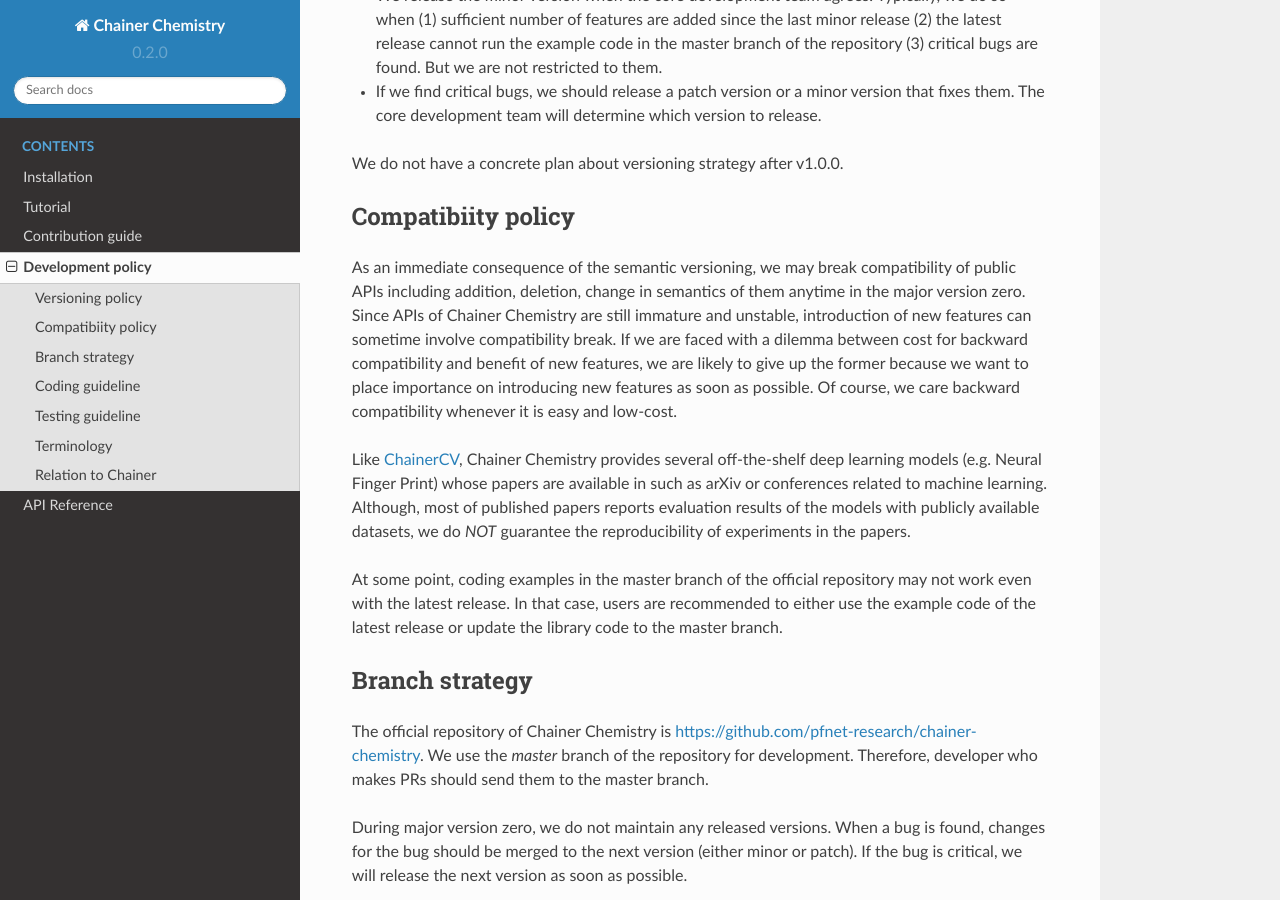
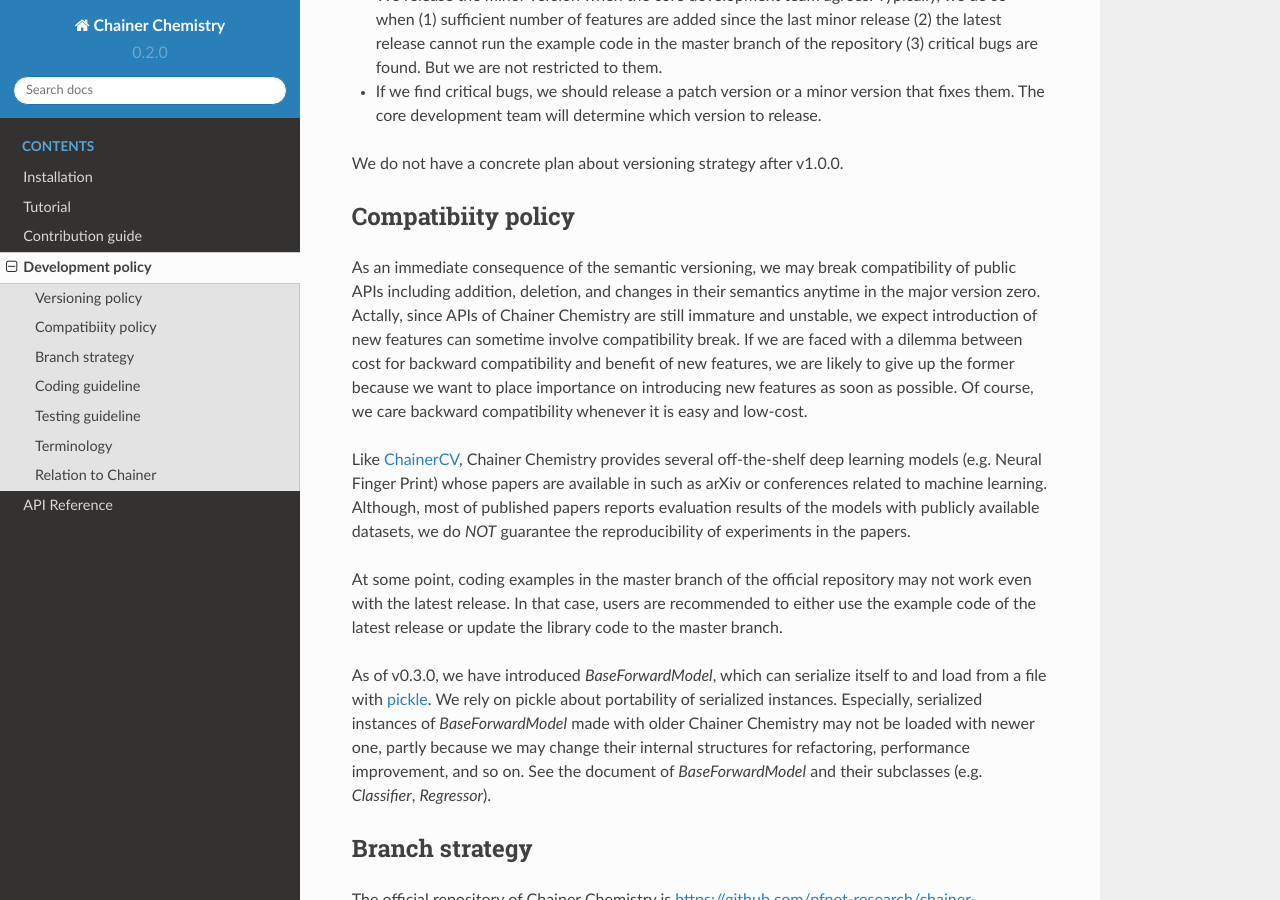
Before and after one commit to chainer/chainer-chemistry, a Sphinx documentation site: the page built from docs/source/development.rst, in a window 1280 px wide and 900 px high, scrolled down 520 px. Built offline with Sphinx 7.4.7 and the Read the Docs theme 2.0.0, drawn with Linux system fonts in a browser that asks for light colours.

Commit message:
Add a paragraph on model prtability to the development policy

```diff
--- a/docs/source/development.rst
+++ b/docs/source/development.rst
@@ -28,14 +28,18 @@
 Compatibiity policy
 ===================
 
-As an immediate consequence of the semantic versioning, we may break compatibility of public APIs including addition, deletion, change in semantics of them anytime in the major version zero.
-Since APIs of Chainer Chemistry are still immature and unstable, introduction of new features can sometime involve compatibility break.
+As an immediate consequence of the semantic versioning, we may break compatibility of public APIs including addition, deletion, and changes in their semantics anytime in the major version zero.
+Actally, since APIs of Chainer Chemistry are still immature and unstable, we expect introduction of new features can sometime involve compatibility break.
 If we are faced with a dilemma between cost for backward compatibility and benefit of new features, we are likely to give up the former because we want to place importance on introducing new features as soon as possible. Of course, we care backward compatibility whenever it is easy and low-cost.
 
 Like `ChainerCV <https://twitter.com>`_, Chainer Chemistry provides several off-the-shelf deep learning models (e.g. Neural Finger Print) whose papers are available in such as arXiv or conferences related to machine learning.
 Although, most of published papers reports evaluation results of the models with publicly available datasets, we do *NOT* guarantee the reproducibility of experiments in the papers.
 
 At some point, coding examples in the master branch of the official repository may not work even with the latest release. In that case, users are recommended to either use the example code of the latest release or update the library code to the master branch.
+
+As of v0.3.0, we have introduced `BaseForwardModel`, which can serialize itself to and load from a file with `pickle <https://docs.python.org/3/library/pickle.html>`_.
+We rely on pickle about portability of serialized instances. Especially, serialized instances of `BaseForwardModel` made with older Chainer Chemistry may not be loaded with newer one, partly because we may change their internal structures for refactoring, performance improvement, and so on.
+See the document of `BaseForwardModel` and their subclasses (e.g. `Classifier`, `Regressor`).
 
 Branch strategy
 ===============
```
